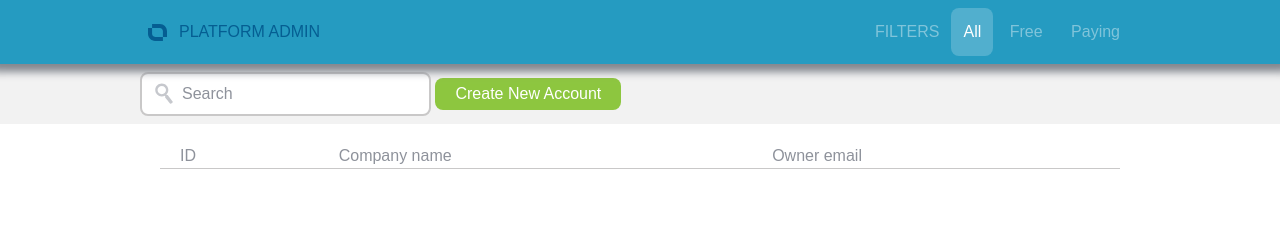
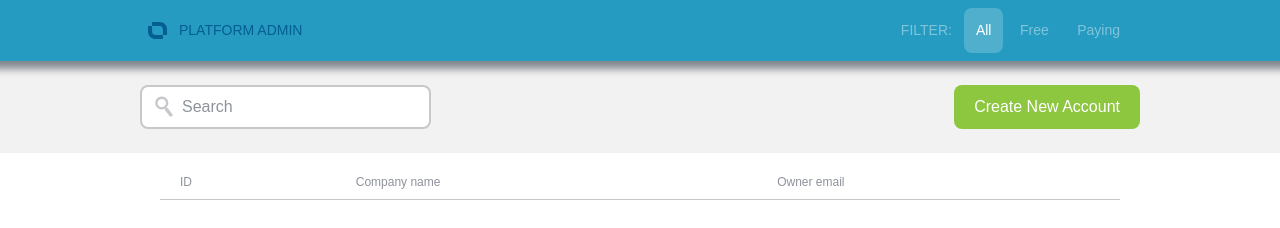
Before and after one commit to gregorsunta/FE-test, a website built with webpack: page dist/index.html in a window 1280 px wide. Built offline with nearby package versions, Linux system fonts and the light colour scheme; no server answers.

Commit message:
add utility classes, remove duplicate code

```diff
--- a/src/styles/index.css
+++ b/src/styles/index.css
@@ -20,7 +20,9 @@
   --size-90: 0.125rem;
   --size-100: 0.25rem;
   --size-200: 0.5rem;
+  --size-250: 0.675rem;
   --size-300: 0.75rem;
+  --size-350: 0.875rem;
   --size-400: 1rem;
   --size-500: 1.25rem;
   --size-600: 2rem;
@@ -31,6 +33,18 @@
 }
 
 /* UTILITY */
+.fs-250 {
+  font-size: var(--size-250);
+}
+.fs-300 {
+  font-size: var(--size-300);
+}
+.fs-350 {
+  font-size: var(--size-350);
+}
+.fs-400 {
+  font-size: var(--size-400);
+}
 .text-light {
   color: var(--clr-light);
 }
@@ -149,24 +163,9 @@ input {
     display: none;
   }
 }
-.text-light {
-  color: var(--clr-light);
-}
-.text-neutral-300 {
-  color: var(--clr-neutral-300);
-}
-.text-neutral-500 {
-  color: var(--clr-neutral-500);
-}
-.text-accent-primary-300 {
-  color: var(--clr-accent-primary-300);
-}
-.text-accent-primary-700 {
-  color: var(--clr-accent-primary-700);
-}
 
 /* CONTENT */
-.content_header_container {
+.content_header-container {
   display: flex;
   justify-content: space-between;
 
@@ -199,14 +198,14 @@ th {
   border-bottom: 1px solid var(--clr-neutral-300);
   padding-left: var(--size-500);
   padding-right: var(--size-500);
+  padding-bottom: var(--size-200);
 }
 .content_table td {
   padding: var(--size-500);
 }
 @media only screen and (max-width: 550px) {
-  .content_header {
+  .content_header-container {
     flex-direction: column;
-    justify-content: start;
     align-items: center;
     gap: var(--size-200);
   }
```
Also changed, not shown: dist/index.html.
